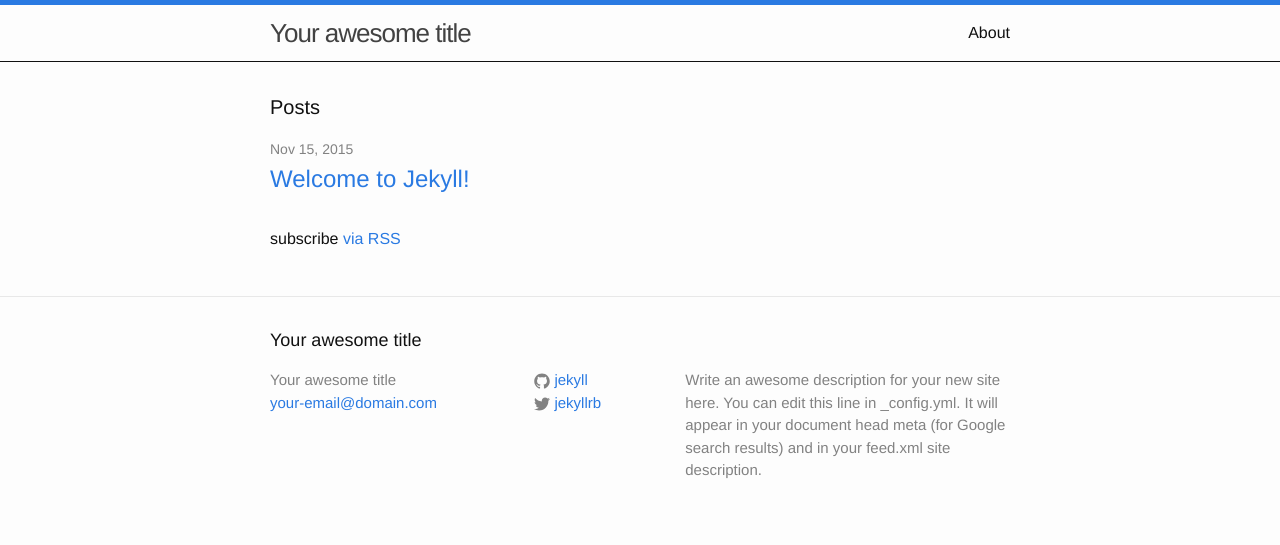
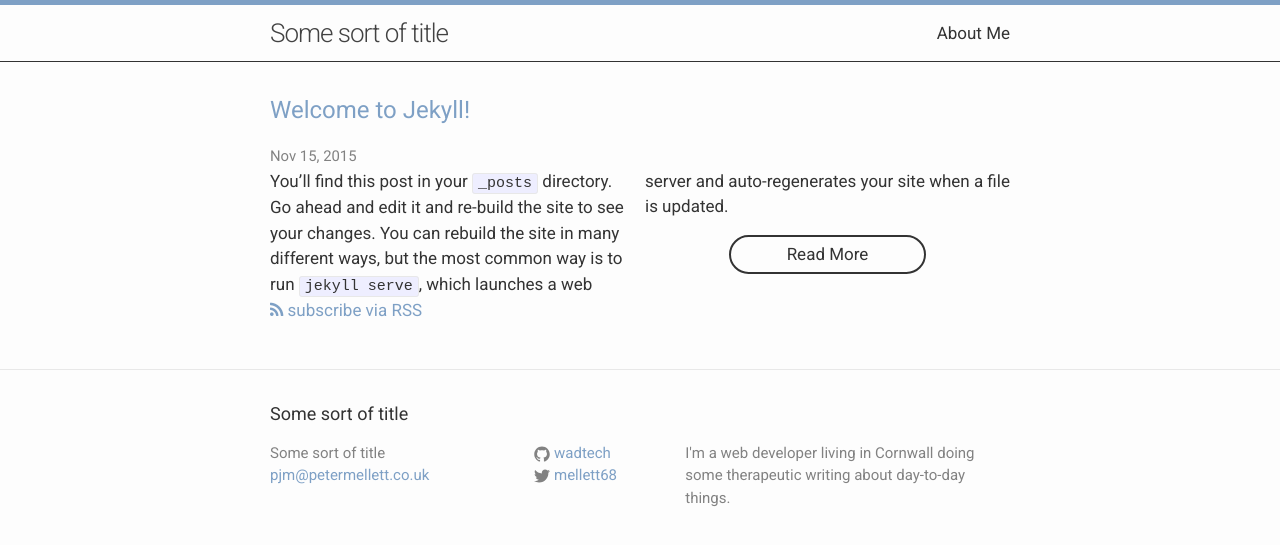
Before and after one commit to wadtech/wadtech.github.io, a Jekyll site: the page built from index.html, in a window 1280 px wide. Shown: the top 545 px of the page. Built offline with Jekyll 4.4.1, drawn with Linux system fonts in a browser that asks for light colours; nearby versions of some CDN libraries; the list of posts is cut into pages by our own code.

Commit message:
about page, mucking about with layout a bit

```diff
--- a/_config.yml
+++ b/_config.yml
@@ -6,16 +6,20 @@
 # 'jekyll serve'. If you change this file, please restart the server process.
 
 # Site settings
-title: Your awesome title
-email: your-email@domain.com
-description: > # this means to ignore newlines until "baseurl:"
-  Write an awesome description for your new site here. You can edit this
-  line in _config.yml. It will appear in your document head meta (for
-  Google search results) and in your feed.xml site description.
+title: Some sort of title
+email: pjm@petermellett.co.uk
+description: >
+  I'm a web developer living in Cornwall doing some therapeutic writing about day-to-day things.
 baseurl: "" # the subpath of your site, e.g. /blog
-url: "http://yourdomain.com" # the base hostname & protocol for your site
-twitter_username: jekyllrb
-github_username:  jekyll
+url: "http://petermellett.co.uk" # the base hostname & protocol for your site
+twitter_username: mellett68
+github_username:  wadtech
+
+paginate: 1
+paginate_path: "page:num"
 
 # Build settings
+gems: ['jekyll-paginate']
 markdown: kramdown
+# safe: true
+timezone: Europe/London
--- a/_includes/head.html
+++ b/_includes/head.html
@@ -6,6 +6,8 @@
   <title>{% if page.title %}{{ page.title }}{% else %}{{ site.title }}{% endif %}</title>
   <meta name="description" content="{% if page.excerpt %}{{ page.excerpt | strip_html | strip_newlines | truncate: 160 }}{% else %}{{ site.description }}{% endif %}">
 
+  <link rel="stylesheet" href="https://maxcdn.bootstrapcdn.com/font-awesome/4.4.0/css/font-awesome.min.css">
+
   <link rel="stylesheet" href="{{ "/css/main.css" | prepend: site.baseurl }}">
   <link rel="canonical" href="{{ page.url | replace:'index.html','' | prepend: site.baseurl | prepend: site.url }}">
   <link rel="alternate" type="application/rss+xml" title="{{ site.title }}" href="{{ "/feed.xml" | prepend: site.baseurl | prepend: site.url }}">
--- a/css/main.scss
+++ b/css/main.scss
@@ -6,17 +6,17 @@
 
 
 // Our variables
-$base-font-family: "Helvetica Neue", Helvetica, Arial, sans-serif;
-$base-font-size:   16px;
+$base-font-family: 'Roboto', sans-serif;
+$base-font-size:   17px;
 $base-font-weight: 400;
 $small-font-size:  $base-font-size * 0.875;
 $base-line-height: 1.5;
 
 $spacing-unit:     30px;
 
-$text-color:       #111;
+$text-color:       #333;
 $background-color: #fdfdfd;
-$brand-color:      #2a7ae2;
+$brand-color:      #7EA0C5;
 
 $grey-color:       #828282;
 $grey-color-light: lighten($grey-color, 40%);
@@ -47,7 +47,10 @@ $on-laptop:        800px;
 
 // Import partials from `sass_dir` (defaults to `_sass`)
 @import
+        "fonts",
+        "mixins",
         "base",
         "layout",
+        "read-more",
         "syntax-highlighting"
 ;
--- a/index.html
+++ b/index.html
@@ -1,23 +1,43 @@
 ---
 layout: default
 ---
+<div class="home">
+  <section class="post-list">
+    {% for post in paginator.posts %}
+      <article>
+        <header>
+          <h2>
+            <a class="post-link" href="{{ post.url | prepend: site.baseurl }}">{{ post.title }}</a>
+          </h2>
+          <span class="post-meta">{{ post.date | date: "%b %-d, %Y" }}</span>
+        </header>
 
-<div class="home">
+        <div class="columns">
+          {{ post.excerpt }}
 
-  <h1 class="page-heading">Posts</h1>
+          <a class="read-more" href="{{ post.url | prepend: site.baseurl }}">Read More</a>
+        </div>
 
-  <ul class="post-list">
-    {% for post in site.posts %}
-      <li>
-        <span class="post-meta">{{ post.date | date: "%b %-d, %Y" }}</span>
+      </article>
 
-        <h2>
-          <a class="post-link" href="{{ post.url | prepend: site.baseurl }}">{{ post.title }}</a>
-        </h2>
-      </li>
     {% endfor %}
-  </ul>
+  </section>
 
-  <p class="rss-subscribe">subscribe <a href="{{ "/feed.xml" | prepend: site.baseurl }}">via RSS</a></p>
+  {% if paginator.total_posts > paginator.per_page %}
+    <div class="pagination-controls">
+      {% if paginator.previous_page_path %}
+        <a class="previous-page" href="{{ paginator.previous_page_path }}">Newer</a>
+      {% endif %}
 
+      <span class="page-counter">
+        page {{ paginator.page }} of {{ paginator.total_pages }}
+      </span>
+
+      {% if paginator.next_page_path %}
+        <a class="next-page" href="{{ paginator.next_page_path }}">Older</a>
+      {% endif %}
+    </div>
+  {% endif %}
+
+  <p class="rss-subscribe"><a href="{{ "/feed.xml" | prepend: site.baseurl }}"><i class="fa fa-rss"></i> subscribe via RSS</a></p>
 </div>
```
Also changed, not shown: _layouts/post.html (+7 -1 lines), about.md (+3 -9 lines).
